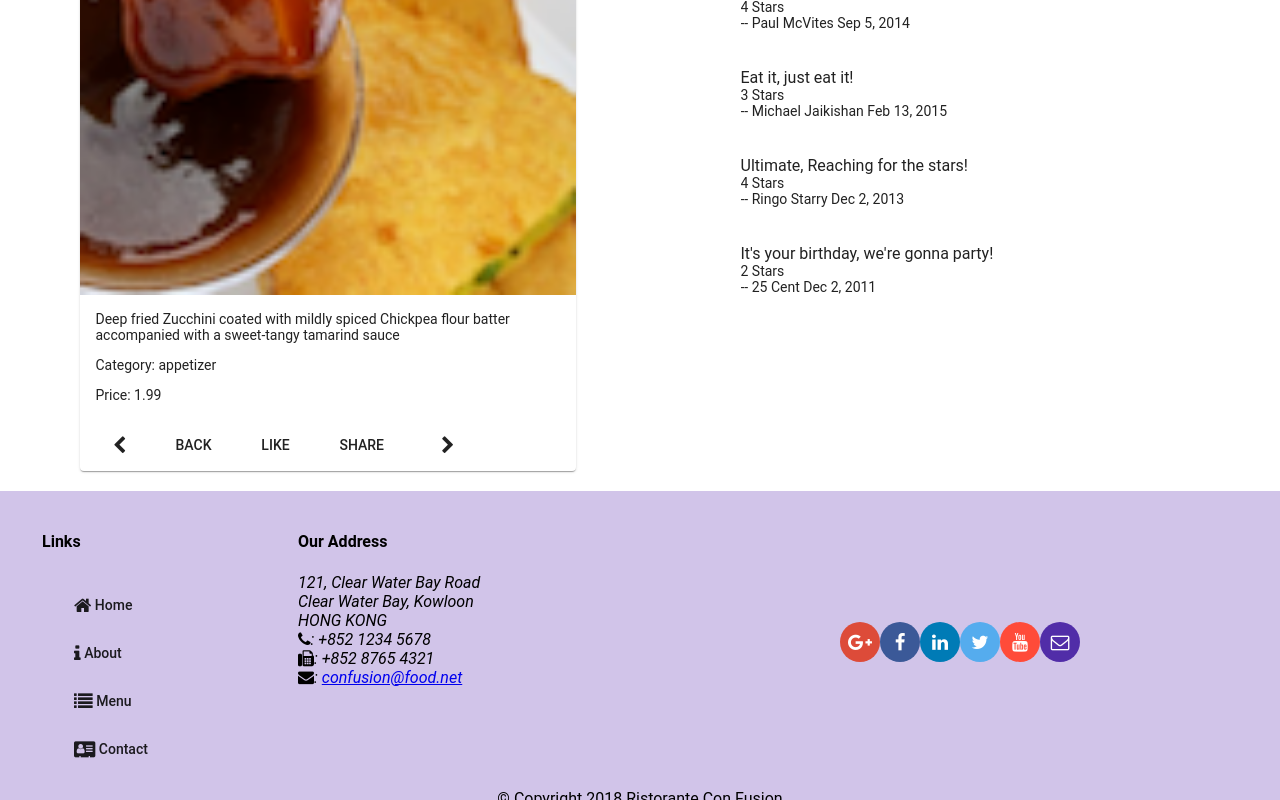
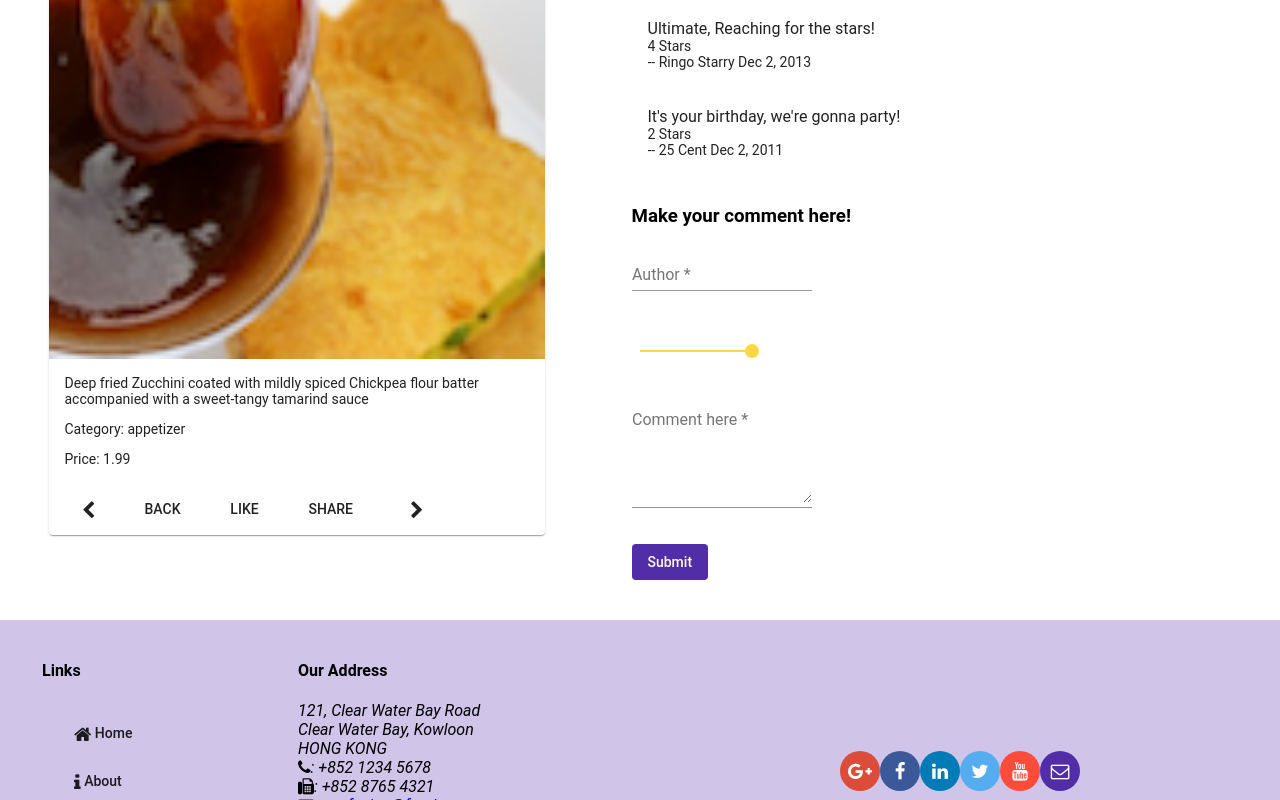
Before and after one commit to evelloso2/confusionAngular, an Angular app: page /dishdetail/1 in a window 1280 px wide. Shown: the part 720-1520 px from the top of the page. Built offline with nearby package versions, Linux system fonts and the light colour scheme.

Commit message:
Assignment reactive form

```diff
--- a/src/app/app.module.ts
+++ b/src/app/app.module.ts
@@ -36,6 +36,7 @@ import { MatInputModule } from '@angular/material/input';
 import { MatCheckboxModule } from '@angular/material/checkbox';
 import { MatSelectModule } from '@angular/material/select';
 import { MatSlideToggleModule } from '@angular/material/slide-toggle';
+import {MatSliderModule} from '@angular/material/slider';
 import { ReactiveFormsModule } from '@angular/forms';
 
 
@@ -52,6 +53,7 @@ import { ReactiveFormsModule } from '@angular/forms';
     LoginComponent
   ],
   imports: [
+    MatSliderModule,
     MatProgressSpinnerModule,
     MatSelectModule,
     MatSlideToggleModule,
--- a/src/app/contact/contact.component.ts
+++ b/src/app/contact/contact.component.ts
@@ -1,5 +1,5 @@
 import { Component, OnInit, ViewChild } from '@angular/core';
-import { AbstractControl, FormBuilder, FormControl, FormGroup, Validators } from '@angular/forms';
+import { FormBuilder, FormGroup, Validators } from '@angular/forms';
 import { Feedback, ContactType } from '../shared/feedback';
 
 
--- a/src/app/dishdetail/dishdetail.component.html
+++ b/src/app/dishdetail/dishdetail.component.html
@@ -45,7 +45,7 @@
         <mat-spinner></mat-spinner><h4>Loading . . . Please Wait</h4>
     </div>
 
-    <div fxFlex="40" *ngIf="dish">
+    <div fxFlex="50" *ngIf="dish">
         <div class="container" fxLayout="column" fxLayoutGap="10px">
             <mat-list fxFlex>
                 <mat-list-item *ngFor="let comment of dish.comments">
@@ -61,7 +61,45 @@
                     </p>
                 </mat-list-item>
             </mat-list>
+            <div id="preview" *ngIf="commentForm.valid">
+                <h4>Preview</h4>
+                <mat-list>
+                    <mat-list-item>
+                        <h1 matLine>
+                            <span> {{commentForm.value.comment}} </span>
+                        </h1>
+                        <p matLine>
+                            <span> {{commentForm.value.rating}} Stars</span>
+                        </p>
+                        <p matLine>
+                            <span> -- {{commentForm.value.author}} </span>
+                        </p>
+                    </mat-list-item>
+                </mat-list>
+            </div>
+          <div fxFlex="50" class="form-size">
+            <h3>Make your comment here!</h3>
+            <form novalidate [formGroup]="commentForm" #fform="ngForm" (ngSubmit)="onSubmit()">
+                <p margin="0px">
+                  <mat-form-field class="full-width-field">
+                    <input matInput formControlName="author" placeholder="Author" type="text" required>
+                    <mat-error *ngIf="formErrors.author">{{formErrors.author}}</mat-error>
+                  </mat-form-field>
+                </p>
+                <p>
+                  <mat-slider formControlName="rating" thumbLabel tickInterval="1" min="1" max="5" step="1" value="5"></mat-slider>
+                  <mat-error *ngIf="formErrors.rating">{{formErrors.rating}}</mat-error>
+                </p>
+                <p>
+                  <mat-form-field class="full-width-field">
+                    <textarea matInput formControlName="comment" placeholder="Comment here" rows=5></textarea>
+                    <mat-error *ngIf="formErrors.comment">{{formErrors.comment}}</mat-error>
+                  </mat-form-field>
+                </p>
+                <button type="submit" mat-button class="background-primary text-floral-white" [disabled]="fform.form.invalid">Submit</button>
+            </form>
+          </div>
         </div>
+    </div>
 
-    </div>
 </div>
--- a/src/app/dishdetail/dishdetail.component.ts
+++ b/src/app/dishdetail/dishdetail.component.ts
@@ -1,5 +1,6 @@
-import { Component, OnInit, Input } from '@angular/core';
+import { Component, OnInit, Input, ViewChild } from '@angular/core';
 import { Dish } from '../shared/dish';
+import { Comment } from '../shared/comment'
 
 import { DishService } from '../services/dish.service';
 
@@ -7,6 +8,8 @@ import { Params, ActivatedRoute } from '@angular/router';
 import { Location } from '@angular/common';
 
 import { switchMap } from 'rxjs/operators';
+
+import { FormBuilder, FormGroup, Validators } from '@angular/forms';
 
 @Component({
   selector: 'app-dishdetail',
@@ -16,14 +19,67 @@ import { switchMap } from 'rxjs/operators';
 
 export class DishdetailComponent implements OnInit {
 
+  formErrors: any = {
+    rating!: '',
+    comment!: '',
+    author!: ''
+  };
+
+  validationMessages: any = {
+    'comment': {
+      'required':      'Comment is required.',
+      'minlength':     'Comment must be at least 2 characters long.',
+    },
+    'author': {
+      'required':      'Author is required.',
+      'minlength':     'Author must be at least 2 characters long.',
+    },
+  };
+
   dish!: Dish;
   dishIds!: string[];
   prev!: string;
   next!: string;
 
+  @ViewChild('fform') commentFormDirective: any;
+  commentForm: FormGroup = this.fb.group({});
+  newComment: Comment = new Comment();
+
+
   constructor(private dishservice: DishService,
     private route: ActivatedRoute,
-    private location: Location) { }
+    private location: Location,
+    private fb: FormBuilder)
+    {
+      this.createForm();
+    }
+
+    createForm() {
+      this.commentForm = this.fb.group({
+        author: ['', [Validators.required, Validators.minLength(2)]],
+        rating: [ 5, [Validators.required]],
+        comment: ['', [Validators.required, Validators.minLength(2)]],
+      });
+
+      this.commentForm.valueChanges.subscribe((data) => this.handleFormChange(data));
+    }
+    handleFormChange(data: any): void {
+      if (!this.commentForm) { return; }
+      for (const field in this.formErrors) {
+        if (this.formErrors.hasOwnProperty(field)) {
+          this.formErrors[field] = '';
+          const control = this.commentForm.get(field);
+        if (control && control.dirty && !control.valid) {
+          const messages = this.validationMessages[field];
+          for (const key in control.errors) {
+            if (control.errors.hasOwnProperty(key)) {
+              this.formErrors[field] += messages[key] + ' ';
+            }
+          }
+        }
+      }
+    }
+    }
 
   ngOnInit() {
     this.dishservice.getDishIds().subscribe(dishIds => this.dishIds = dishIds);
@@ -41,4 +97,16 @@ export class DishdetailComponent implements OnInit {
     this.location.back();
   }
 
+  onSubmit() {
+    this.newComment = this.commentForm.value;
+    this.newComment.date = new Date().toISOString();
+    this.dish.comments.push(this.newComment);
+    this.commentFormDirective.resetForm();
+    this.commentForm.reset({
+      author : '',
+      rating : 5,
+      comment: '',
+    });
+  }
+
 }
```
